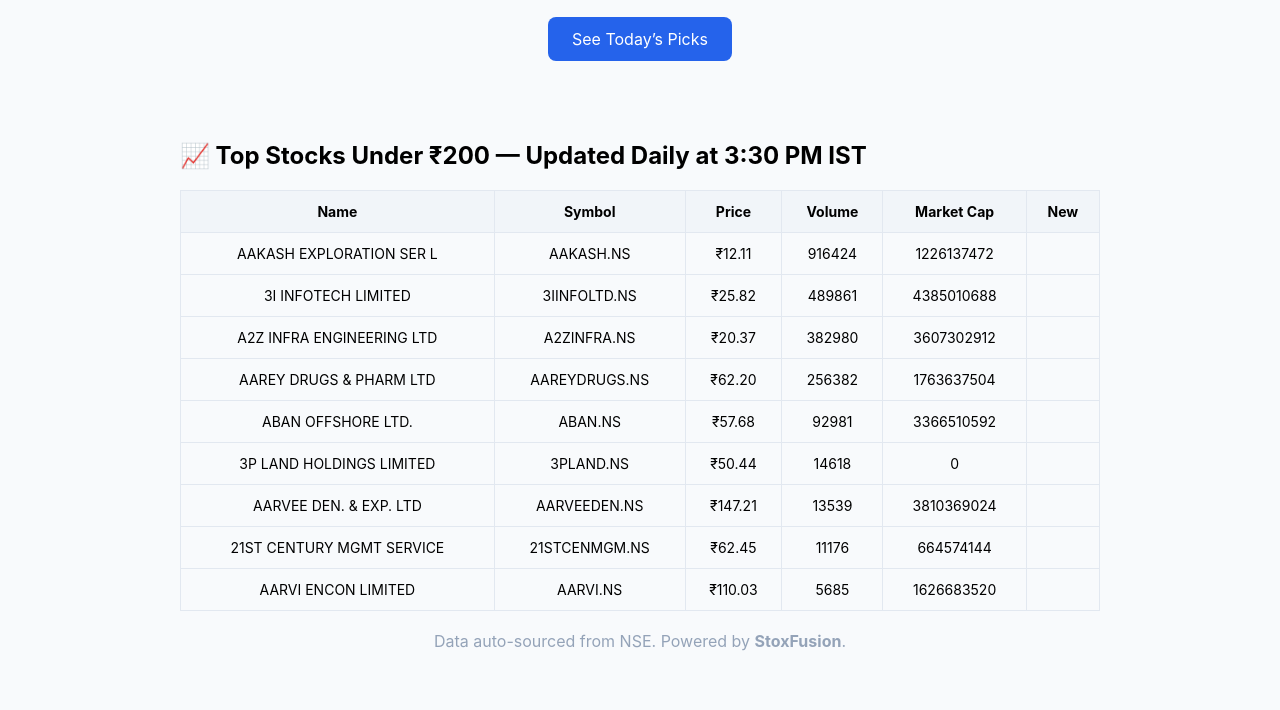
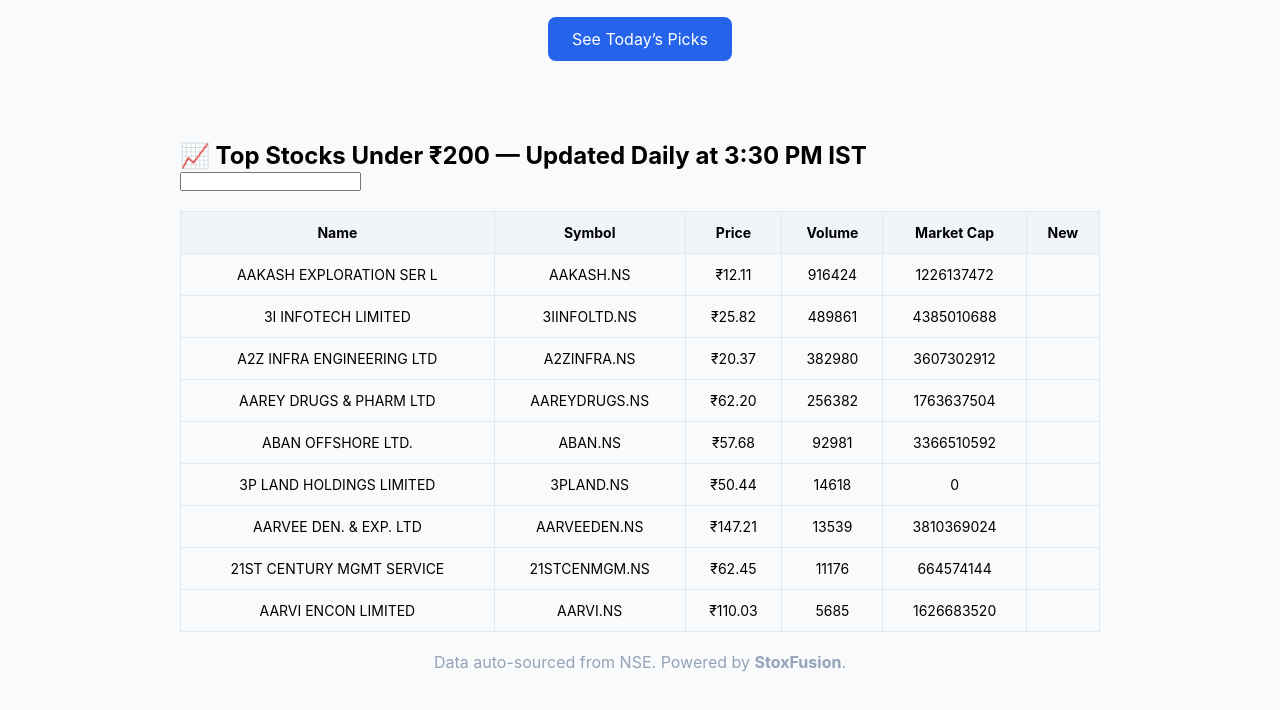
Before and after one commit to Sinaksh93/StoxFusion, a plain HTML site: page index.html in a window 1280 px wide. Shown: the part 238-948 px from the top of the page. Drawn offline with nearby package versions, Linux system fonts and the light colour scheme.

Commit message:
Update index.html

```diff
--- a/index.html
+++ b/index.html
@@ -25,6 +25,7 @@
 
   <section id="stocks" class="table-section">
     <h2>📈 Top Stocks Under ₹200 — Updated Daily at 3:30 PM IST</h2>
+    <input type="text" id="searchinput placeholder="Search by name or symbol..."/>
     <table id="stock-table">
       <thead>
         <tr>
```
